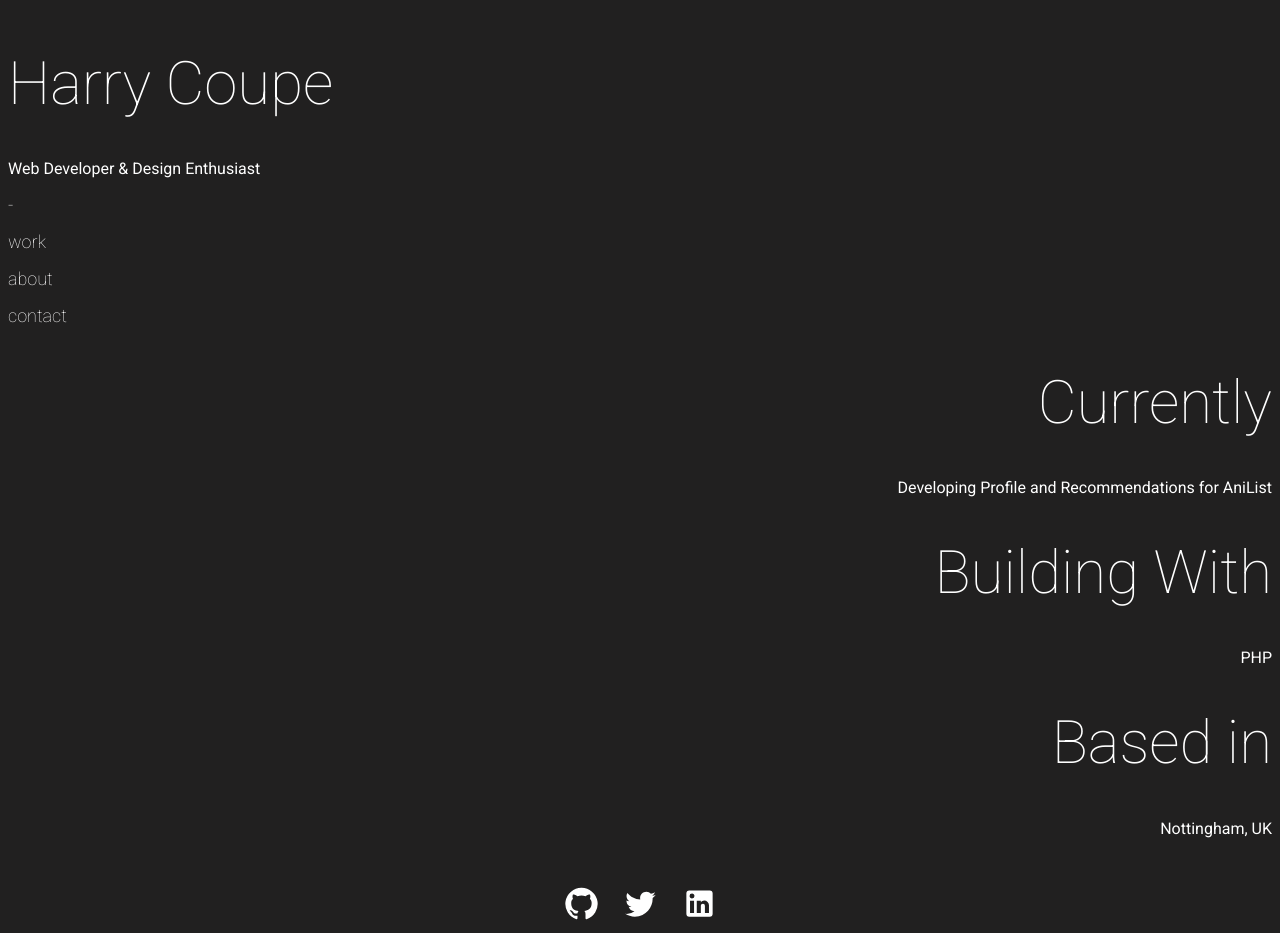
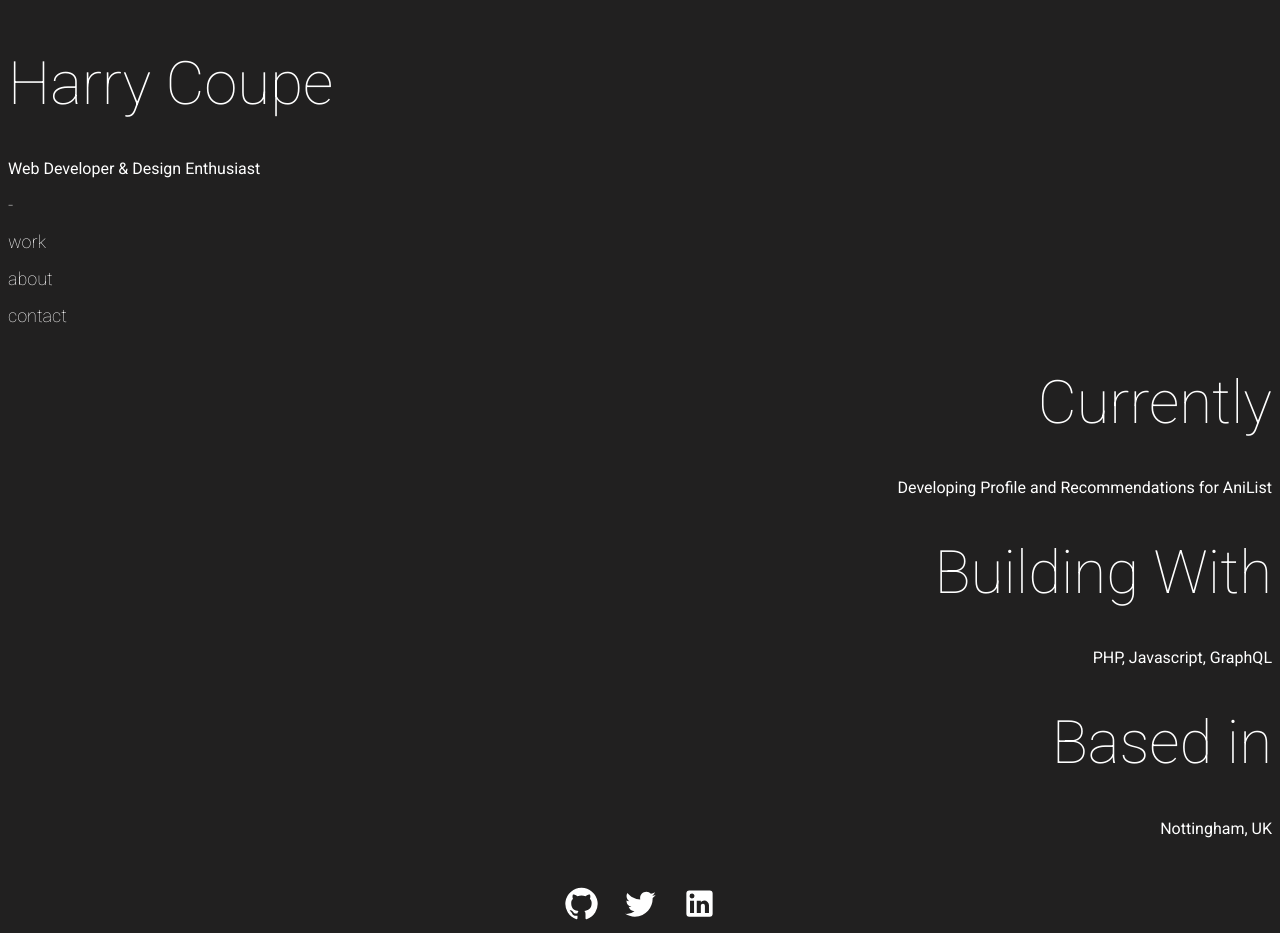
Before and after one commit to HarryCoupe/next-portfolio, a Next.js app: page / in a window 1280 px wide. Built offline with nearby package versions, Linux system fonts and the light colour scheme.

Commit message:
front page update

```diff
--- a/components/HomeContent.jsx
+++ b/components/HomeContent.jsx
@@ -5,7 +5,7 @@ export default function HomeContent() {
       <p>Developing Profile and Recommendations for AniList</p>
 
       <h1>Building With</h1>
-      <p>PHP</p>
+      <p>PHP, Javascript, GraphQL</p>
 
       <h1>Based in</h1>
       <p>Nottingham, UK</p>
```
